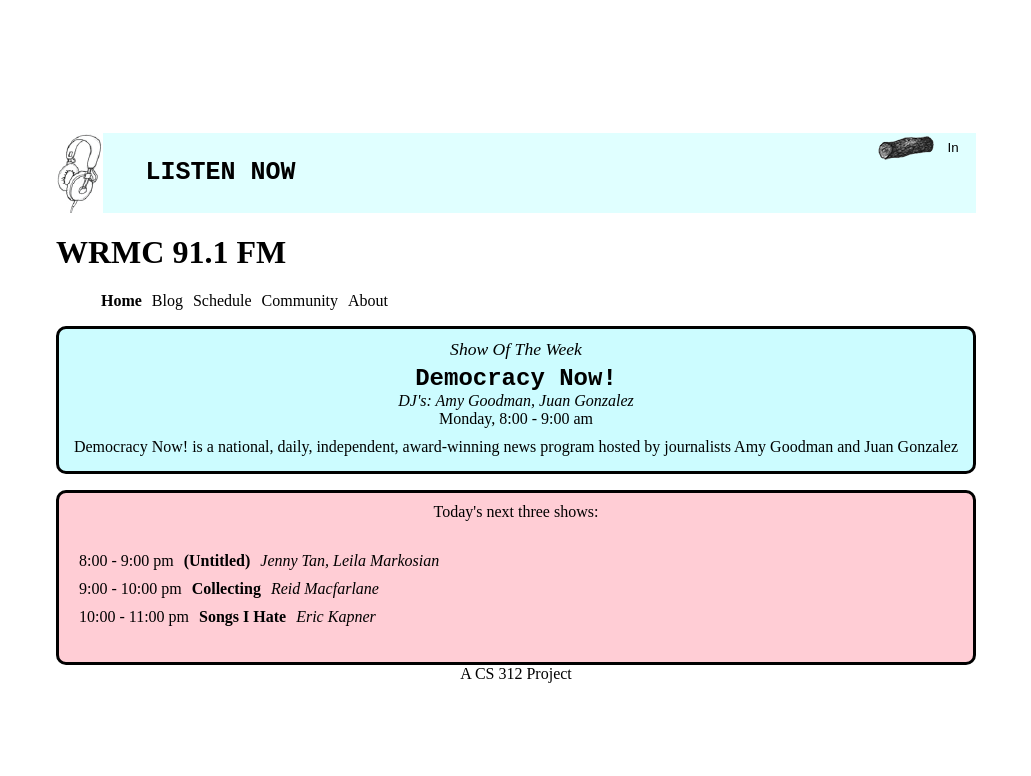
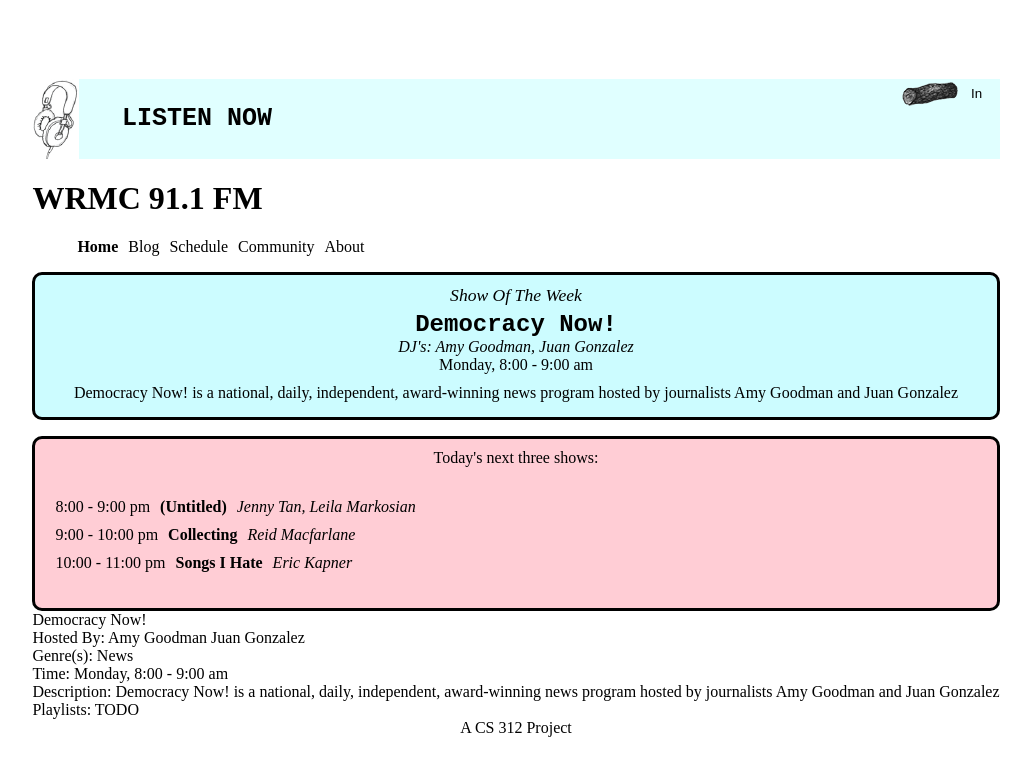
Before and after one commit to csci312-s21/project-blackberry-binturong, a Next.js app: page / in a window 1280 px wide. Shown: the top 776 px of the page, without its empty margins (124-1155 px from the left). Built offline with nearby package versions, Linux system fonts and the light colour scheme.

Commit message:
add ShowPage component and basic tests

```diff
--- a/src/components/ShowOTW.js
+++ b/src/components/ShowOTW.js
@@ -8,10 +8,10 @@
 */
 import PropTypes from "prop-types";
 import styles from "../styles/ShowOTW.module.css";
-import { prettyTimeFormat, getDayString } from "../lib/globals.js";
+import { getTimeString, getDayString } from "../lib/globals.js";
 
 export default function ShowOTW({ show }){
-  const time = prettyTimeFormat(show.time.hour, show.time.duration);
+  const time = getTimeString(show.time.hour, show.time.duration);
   const day = getDayString(show.time.day);
   return (<div className={styles.showOTW}>
       <div className={styles.header}>Show Of The Week</div>
--- /dev/null
+++ b/src/components/ShowPage.js
@@ -0,0 +1,43 @@
+/*
+  ShowPage.js
+
+  This component displays a comprehensive overview of all relevant information about a show,
+  including the title, DJ(s), time, description, genres, and past playlists. This page is accessed whenever the user
+  clicks on a show anywhere on the website.
+
+  props:
+    show - a show object
+*/
+import PropTypes from "prop-types";
+import { getTimeString, getDayString } from "../lib/globals.js";
+
+export default function ShowPage({ show }) {
+  const time = getTimeString(show.time.hour, show.time.duration);
+  const day = getDayString(show.time.day);
+
+  return (
+    <div>
+      <div>{show.title}</div>
+      <div><span>Hosted By:</span> {show.DJs.join(" ")}</div>
+      <div><span>Genre(s):</span> {show.genres.join(" ")}</div>
+      <div><span>Time:</span> {day}, {time}</div>
+      <div><span>Description:</span> {show.description}</div>
+      <div><span>Playlists:</span> TODO</div>
+    </div>
+    );
+}
+
+ShowPage.propTypes = {
+  show: PropTypes.shape({
+    title: PropTypes.string.isRequired,
+    DJs: PropTypes.arrayOf(PropTypes.string.isRequired).isRequired,
+    description: PropTypes.string.isRequired,
+    time: PropTypes.shape({
+      day: PropTypes.string.isRequired,
+      hour: PropTypes.number.isRequired,
+      duration: PropTypes.number.isRequired,
+    }).isRequired,
+    genres: PropTypes.arrayOf(PropTypes.string.isRequired).isRequired,
+    id: PropTypes.number.isRequired,
+  }).isRequired
+};
--- a/src/components/ShowSnippet.js
+++ b/src/components/ShowSnippet.js
@@ -7,11 +7,11 @@
     show - a show objects with title, list of DJs, hour, and duration attributes at minimum
 */
 import PropTypes from "prop-types";
-import { prettyTimeFormat } from "../lib/globals.js";
+import { getTimeString } from "../lib/globals.js";
 import styles from "../styles/ShowSnippet.module.css";
 
 export default function ShowSnippet({ show }){
-  const time = prettyTimeFormat(show.time.hour, show.time.duration);
+  const time = getTimeString(show.time.hour, show.time.duration);
 
   return (
     <div>
--- a/src/lib/globals.js
+++ b/src/lib/globals.js
@@ -33,7 +33,7 @@
 }
 
 // this function takes a show and return a string of the time in a pretty format, e.g. "9:00 - 10:00 am"
-export const prettyTimeFormat = (start, duration) => {
+export const getTimeString = (start, duration) => {
   const splitTime = (time) => {
     return {
       hour: time.toString().substring(0, time.toString().length - 2),
--- a/src/pages/index.js
+++ b/src/pages/index.js
@@ -3,6 +3,7 @@
 import NextThreeShows from "../components/NextThreeShows.js";
 import LoginButton from "../components/LoginButton.js";
 import ShowOTW from "../components/ShowOTW.js";
+import ShowPage from "../components/ShowPage.js";
 
 import Head from "next/head";
 
@@ -45,6 +46,7 @@
           setCurrentPage={setCurrentPage}
         />
         {current}
+        <ShowPage show={sotw}/>
       </main>
 
       <footer>A CS 312 Project</footer>
```
Also changed, not shown: 1 other file (tests, documents, lock files or other folders).
